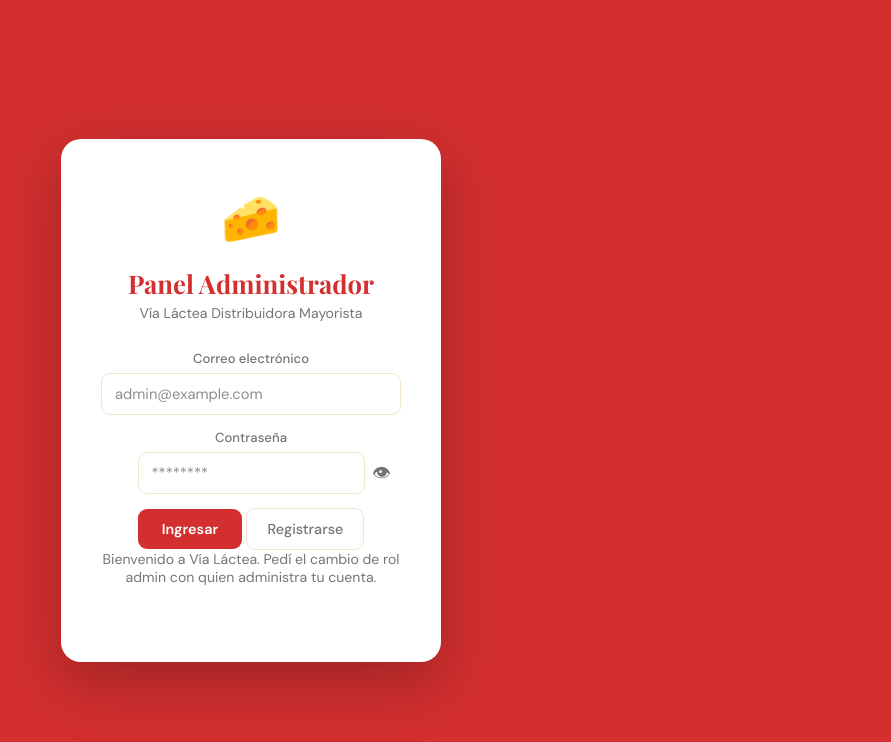
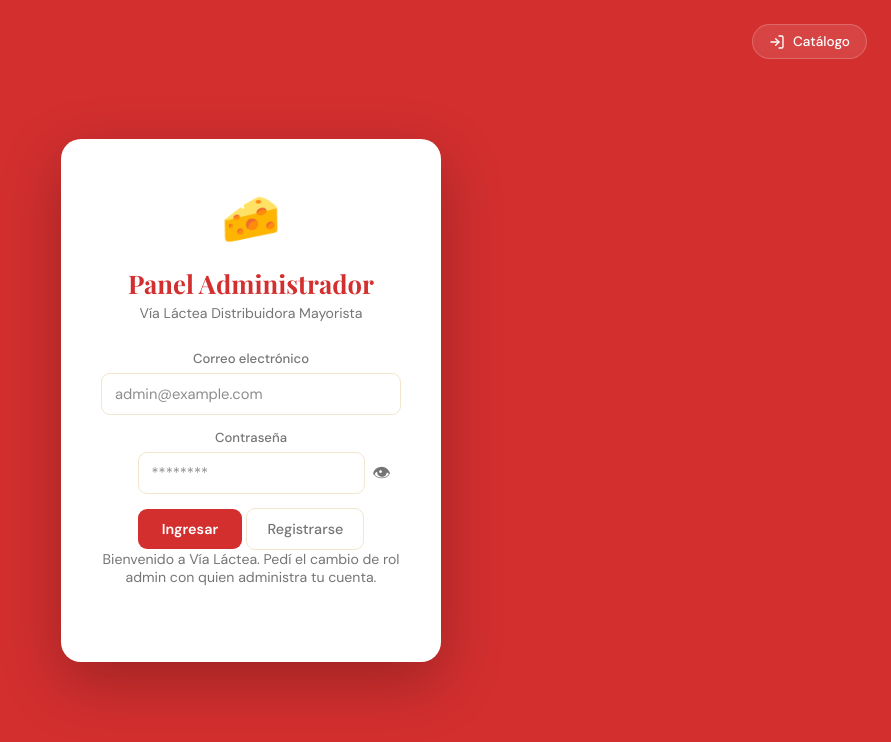
Before and after one commit to ramirostall/catalogo_via_lactea, a plain HTML site: page admin.html in a window 1280 px wide. Shown: the whole page, without its empty margins (389-1280 px from the left). Drawn offline with nearby package versions, Linux system fonts and the light colour scheme; a script that the page names is missing.

```diff
--- a/admin.html
+++ b/admin.html
@@ -10,9 +10,16 @@
   <link rel="stylesheet" href="css/admin.css" />
 </head>
 <body>
-
   <!-- LOGIN -->
   <div class="login-overlay" id="login-overlay">
+    <a href="index.html" class="btn-login-header" title="Ver catálogo">
+      <svg viewBox="0 0 24 24" width="16" height="16" fill="none" stroke="currentColor" stroke-width="2" stroke-linecap="round" stroke-linejoin="round" aria-hidden="true">
+        <path d="M15 3h4a2 2 0 0 1 2 2v14a2 2 0 0 1-2 2h-4" />
+        <polyline points="10 17 15 12 10 7" />
+        <line x1="15" y1="12" x2="3" y2="12" />
+      </svg>
+      Catálogo
+    </a>
     <div class="login-box">
       <div class="login-logo">🧀</div>
       <h2>Panel Administrador</h2>
--- a/css/admin.css
+++ b/css/admin.css
@@ -20,6 +20,33 @@
 *, *::before, *::after { box-sizing: border-box; margin: 0; padding: 0; }
 body { font-family: 'DM Sans', sans-serif; background: var(--bg); color: var(--texto); }
 .hidden { display: none !important; }
+
+/* Reuse header login button style from main site */
+.btn-login-header {
+  position: absolute;
+  top: 24px;
+  right: 24px;
+  z-index: 10000;
+  display: inline-flex;
+  align-items: center;
+  gap: 8px;
+  background: rgba(255, 255, 255, 0.1);
+  color: #fff;
+  border: 1px solid rgba(255, 255, 255, 0.2);
+  padding: 8px 16px;
+  border-radius: 100px;
+  font-family: 'DM Sans', sans-serif;
+  font-size: 0.85rem;
+  font-weight: 500;
+  text-decoration: none;
+  transition: all 0.2s;
+  backdrop-filter: blur(4px);
+}
+.btn-login-header:hover {
+  background: rgba(255, 255, 255, 0.2);
+  border-color: rgba(255, 255, 255, 0.4);
+  transform: translateY(-2px);
+}
 
 /* ── LOGIN ────────────────────────────────────────────── */
 .login-overlay {
--- a/css/styles.css
+++ b/css/styles.css
@@ -441,6 +441,7 @@
 }
 .wa-btn:hover { transform: scale(1.1); box-shadow: 0 6px 28px rgba(37,211,102,.5); }
 .wa-btn svg { width: 30px; fill: #fff; }
+.wa-btn img { width: 34px; height: 34px; object-fit: contain; display: block; }
 
 /* ── RESPONSIVE ───────────────────────────────────────── */
 @media (max-width: 640px) {
--- a/js/admin.js
+++ b/js/admin.js
@@ -9,7 +9,18 @@
    AUTENTICACIÓN
 ══════════════════════════════════════════════════════════ */
 async function initAuth() {
+  const params = new URLSearchParams(window.location.search)
+  const forceLogin = params.get('forceLogin')
+
   const { data: { session } } = await db.auth.getSession()
+
+  if (forceLogin) {
+    // If the link requested a forced login, sign out current session and show login overlay
+    try { await db.auth.signOut() } catch (e) { /* ignore */ }
+    showLogin()
+    return
+  }
+
   if (session) {
     await verifyAdmin(session)
     return
```
Also changed, not shown: index.html (+4 -7 lines), assets/whatsapp.png (added).
